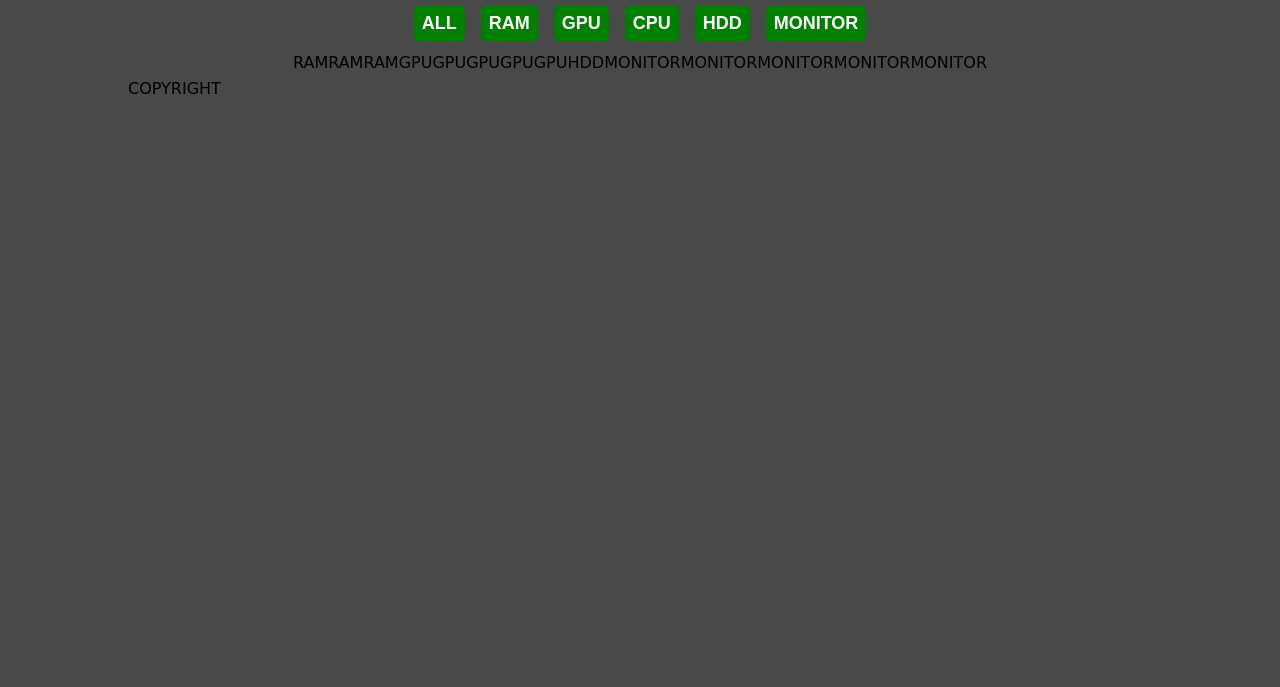
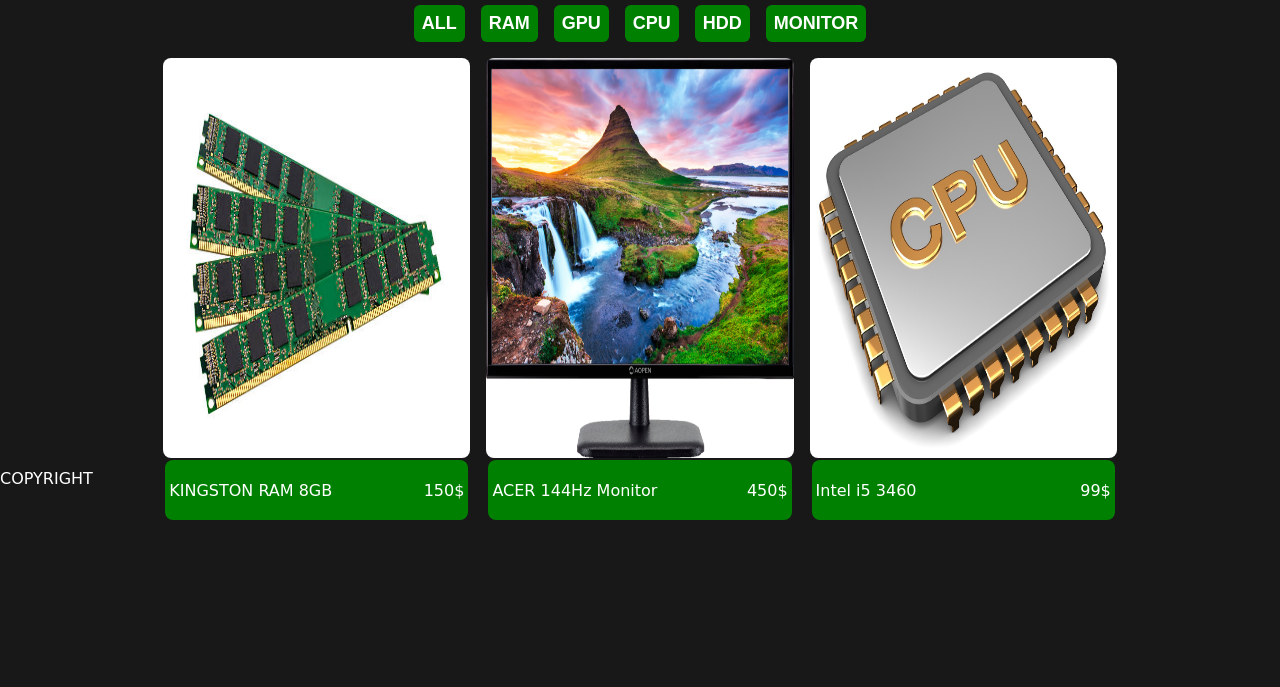
Before and after one commit to ajdinhusetovic/store-filter-project, a plain HTML site: page index.html in a window 1280 px wide. Shown: the part 113-800 px from the top of the page. Drawn offline with Linux system fonts and the light colour scheme; a web font is replaced by a local one.

Commit message:
reformated the cards html and added more styling

```diff
--- a/index.html
+++ b/index.html
@@ -22,28 +22,37 @@
         </nav>
         <section class="content">
             <div class="cards">
-                <div class="ram">RAM</div>
-                <div class="ram">RAM</div>
-                <div class="ram">RAM</div>
-
-                <div class="gpu">GPU</div>
-                <div class="gpu">GPU</div>
-                <div class="gpu">GPU</div>
-
-                <div class="cpu">GPU</div>
-                <div class="cpu">GPU</div>
-
-                <div class="hdd">HDD</div>
-
-                <div class="monitor">MONITOR</div>
-                <div class="monitor">MONITOR</div>
-                <div class="monitor">MONITOR</div>
-                <div class="monitor">MONITOR</div>
-                <div class="monitor">MONITOR</div>
+                <div class="card" data-component="ram">
+                    <div class="img-container">
+                        <img src="/images/ram.jpg" alt="">
+                    </div>
+                    <div class="card-text">
+                        <p>KINGSTON RAM 8GB</p>
+                        <p>150$</p>
+                    </div>
+                </div>
+                <div class="card">
+                    <div class="img-container">
+                        <img src="/images/monitor.jpg" alt="">
+                    </div>
+                    <div class="card-text">
+                        <p>ACER 144Hz Monitor</p>
+                        <p>450$</p>
+                    </div>
+                </div>
+                <div class="card">
+                    <div class="img-container">
+                        <img src="/images/cpu.jpeg" alt="">
+                    </div>
+                    <div class="card-text">
+                        <p>Intel i5 3460</p>
+                        <p>99$</p>
+                    </div>
+                </div>
             </div>
         </section>
-        <footer>COPYRIGHT</footer>
     </div>
+    <footer>COPYRIGHT</footer>
 
     <script src="app.js"></script>
 </body>
--- a/style.css
+++ b/style.css
@@ -11,7 +11,8 @@ body {
     font-size: 16px;
     line-height: 1.6;
     font-family: 'Zen Dots', cursive;
-    background-color: #494949;
+    color: white;
+    background-color: #181818;
 }
 
 .container {
@@ -53,7 +54,38 @@ button {
 
 
 .cards {
+    height: 100%;
     display: flex;
     justify-content: center;
     align-items: center;
+    flex-wrap: wrap;
 }
+
+.card {
+    width: 30%;
+    height: 400px;
+    margin: 8px;
+}
+
+.img-container {
+    height: 100%;
+    width: 100%;
+}
+
+.img-container img {
+    width: 100%;
+    height: 100%;
+    border-radius: 8px;
+}
+
+.card-text {
+    height: 60px;
+    background-color: green;
+    color: white;
+    display: flex;
+    align-items: center;
+    justify-content: space-between;
+    padding: 4px;
+    border-radius: 8px;
+    margin: 2px;
+}
```
Also changed, not shown: images/cpu.jpeg (added), images/monitor.jpg (added), images/ram.jpg (added).
